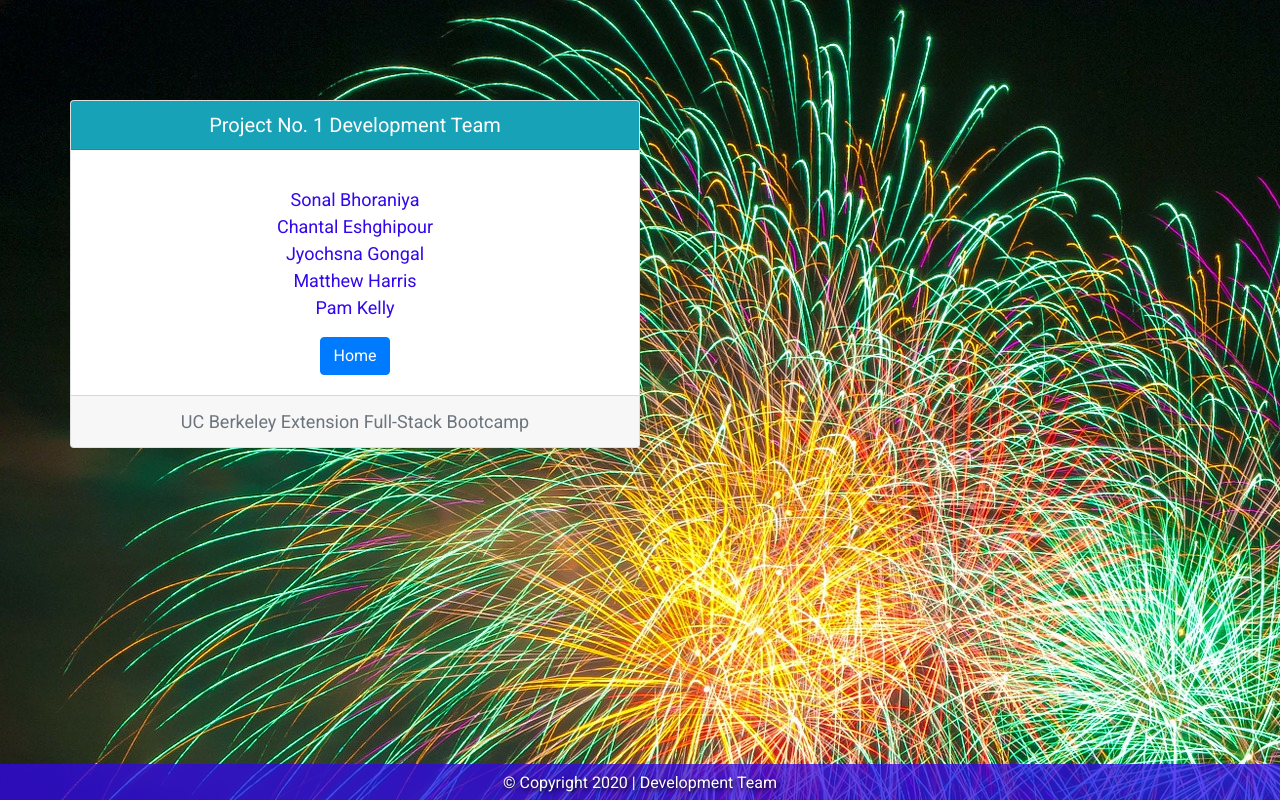
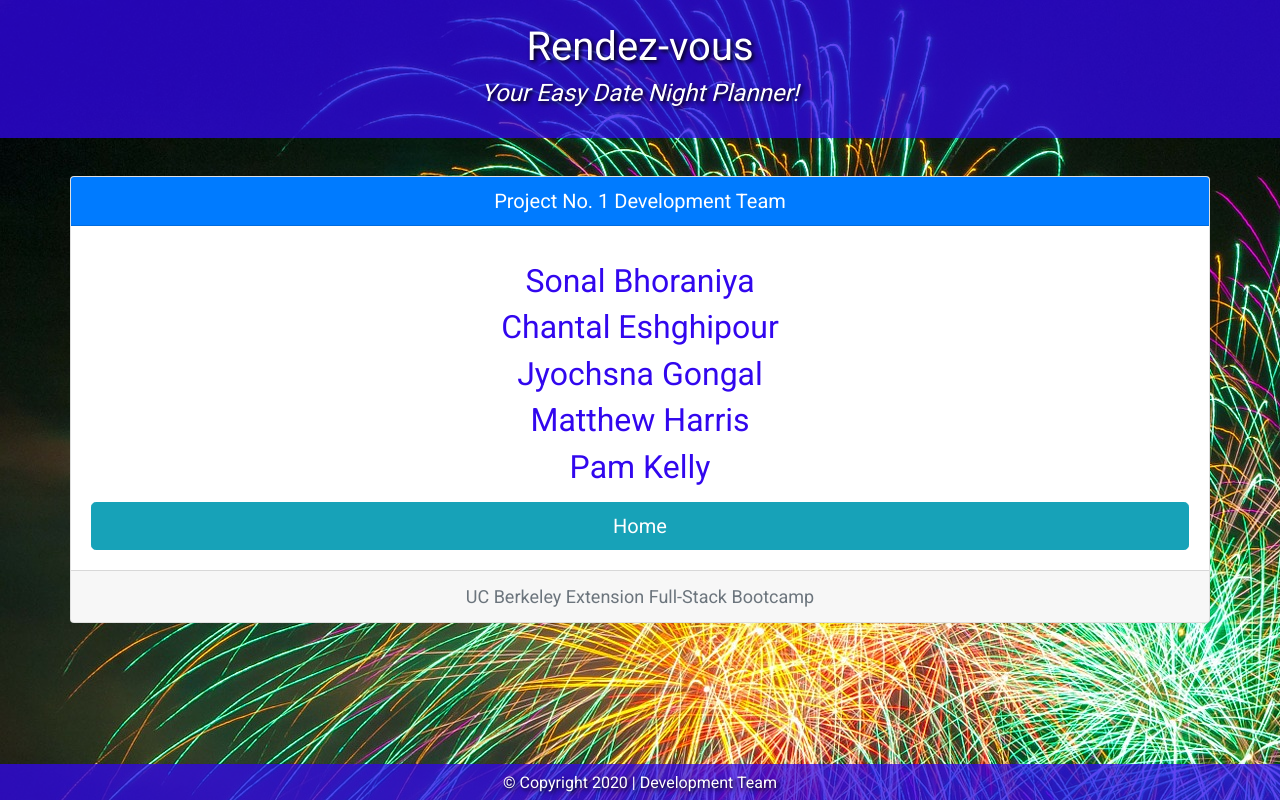
Before and after one commit to PLKGIT/g2skywalker, a plain HTML site: page about.html in a window 1280 px wide. Drawn offline with nearby package versions, Linux system fonts and the light colour scheme; a web font is replaced by a local one.

Commit message:
Pushing new code for movies function from Jyochsna.  Added header to about.html and goodbye.html.

```diff
--- a/about.html
+++ b/about.html
@@ -22,20 +22,28 @@
 </head>
 
 <body>
+    <header>
+        <p class="h1 text-white text-center">Rendez-vous</p>
+        <p class="h4 text-white text-center font-weight-light font-italic">Your Easy Date Night Planner!</p>
+
+    </header>
+    <div class="row" id="spacer">
+        <p></p>
+    </div>
     <div class="container" id="info-box">
-        <div class="card w-50 text-center">
-            <h5 class="card-header bg-info text-white">Project No. 1 Development Team</h5>
+        <div class="card text-center justify-content-center">
+            <h5 class="card-header bg-primary text-white">Project No. 1 Development Team</h5>
             <div class="card-body">
                 <p class="card-text text-center">
                     <ul>
-                        <li>Sonal Bhoraniya</li>
-                        <li>Chantal Eshghipour</li>
-                        <li>Jyochsna Gongal</li>
-                        <li>Matthew Harris</li>
-                        <li>Pam Kelly</li>
+                        <li><h2>Sonal Bhoraniya</h2></li>
+                        <li><h2>Chantal Eshghipour</h2></li>
+                        <li><h2>Jyochsna Gongal</h2></li>
+                        <li><h2>Matthew Harris</h2></li>
+                        <li><h2>Pam Kelly</h2></li>
                     </ul>
                 </p>
-                <a href="index.html" class="btn btn-md btn-primary">Home</a>
+                <a href="index.html" class="btn btn-lg btn-info btn-block">Home</a>
             </div>
             <div class="card-footer text-muted text-center">
                 UC Berkeley Extension Full-Stack Bootcamp
```
Also changed, not shown: assets/javascript/app.js (+21 -23 lines), goodbye.html (+8 -0 lines), index.html (+24 -2 lines).
